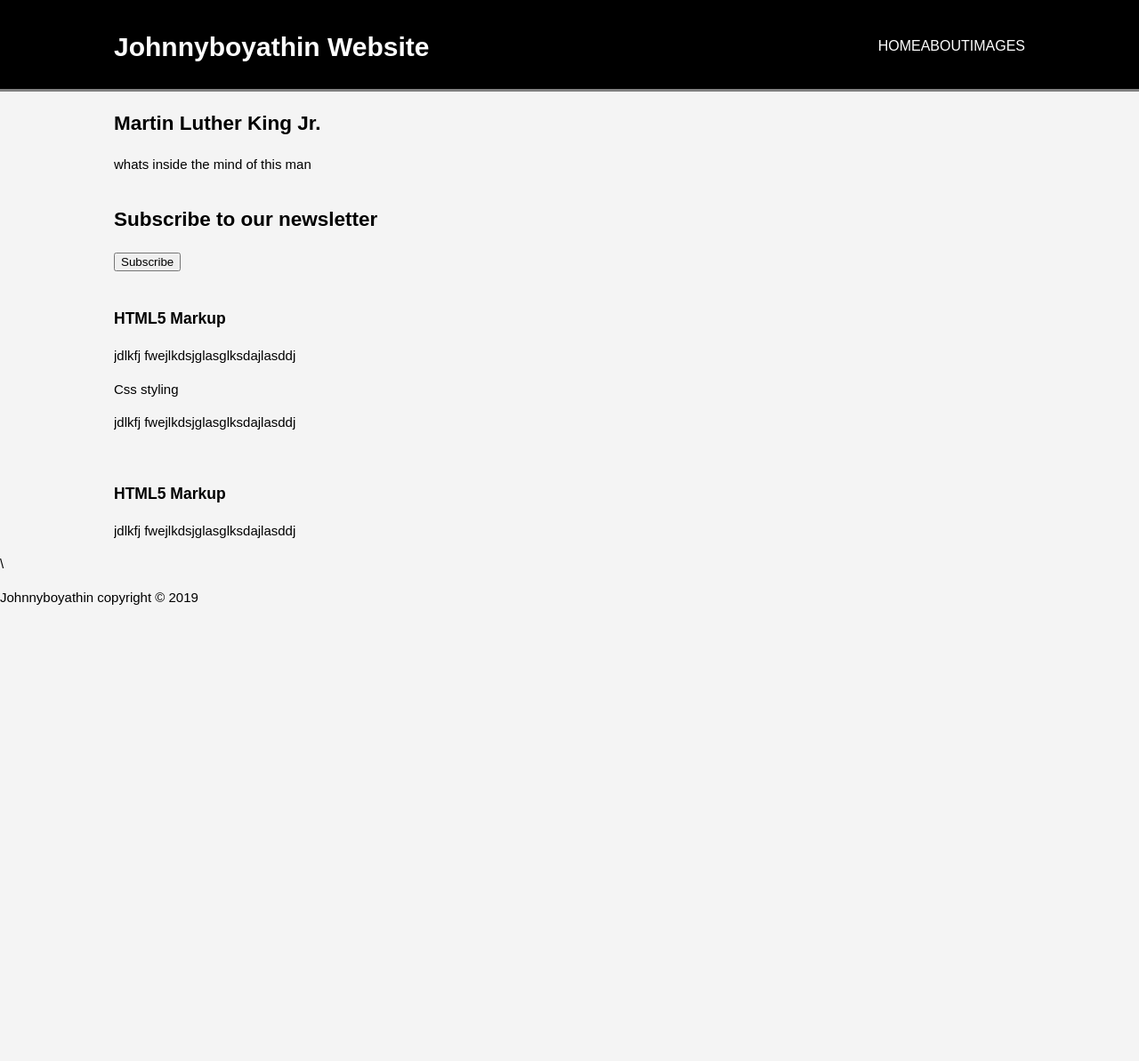
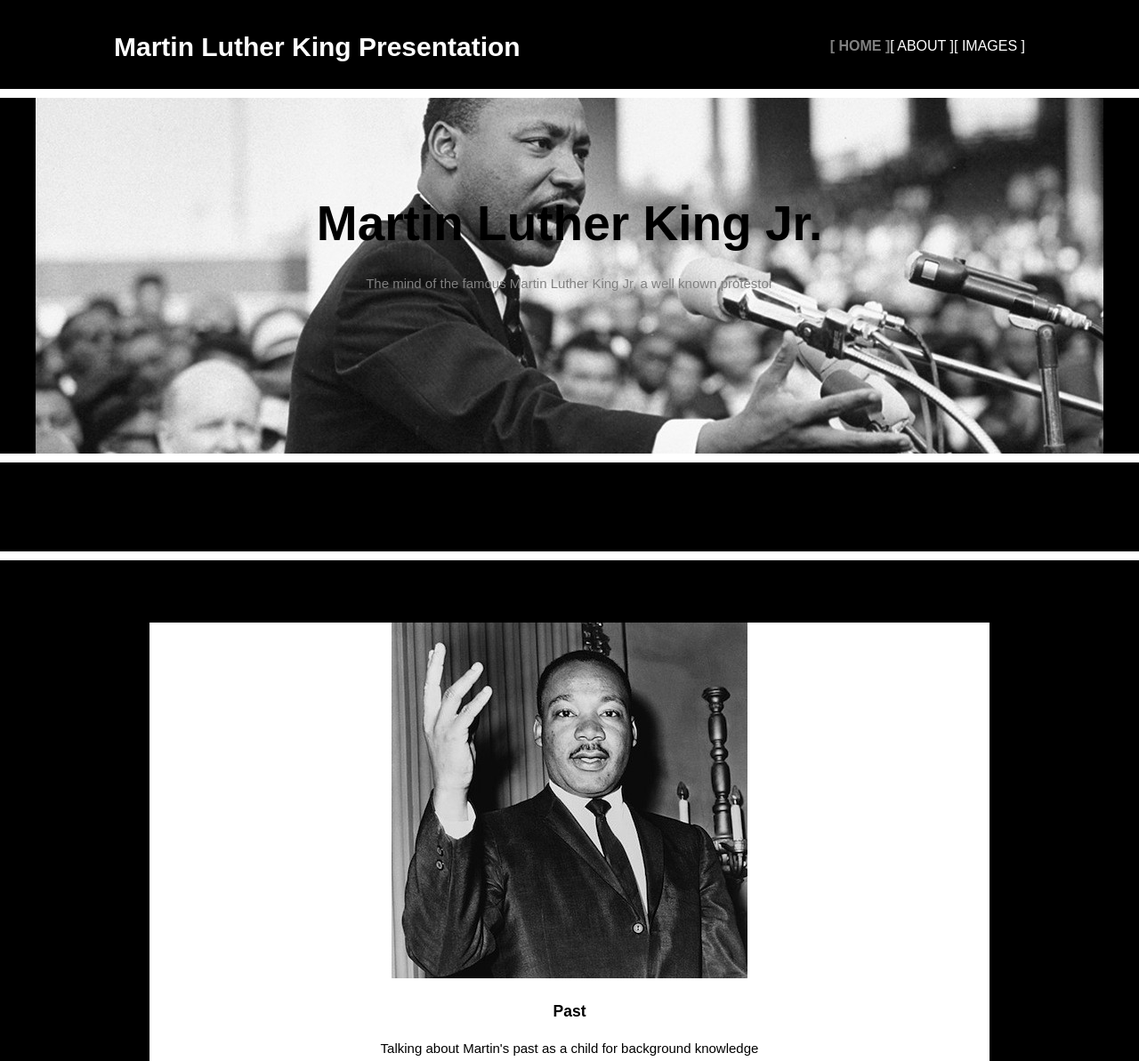
Before and after one commit to Johnnyboyathin-YT/FinalForWare, a plain HTML site: page index.html in a window 1280 px wide. Shown: the top 1193 px of the page at 89% size. Before the commit the page ends 800 px from the top, so only its background shows below. Drawn offline with Linux system fonts and the light colour scheme.

Commit message:
I added more than i think i can show
eh martin mad

```diff
--- a/index.html
+++ b/index.html
@@ -6,19 +6,19 @@
         <meta name="viewport" content="width=device-width">
         <meta name="description" content="Afordable and profetional web design">
    <title> Johnnyboyathin Website | Marin luther King Jr. </title>
-<link rel="stylesheet" href="style.css">
+<link rel="stylesheet" href="../FinalForWare/style.css">
 </head>
 <body>
     <header>
      <div class="container">
          <div id="branding">
-         <h1> Johnnyboyathin Website </h1>
+         <h1> Martin Luther King Presentation </h1>
        </div>
        <nav>
            <ul>
-               <li><a href="index.html">Home</a></li>
-               <li><a href="about.html">About</a></li>
-               <li><a href="images.html">Images</a></li>
+               <li class="current"><a href="index.html">[ Home ] </a></li>
+               <li><a href="about.html">[ About ] </a></li>
+               <li><a href="images.html"> [ images ] </a></li>
          </ul>
      </nav>
 </div>
@@ -31,70 +31,43 @@
    <div class="container">
        <h1> Martin Luther King Jr.</h1>
 
-        <p> whats inside the mind of this man</p>
+        <p> The mind of the famous Martin Luther King Jr, a well known protestor</p>
 
    </div>
 
 </section>
 
+<section class="border">
 
 
-<section id="newsletter">
+</section>
 
-  <div class="container">
-
-      <h1> Subscribe to our newsletter</h1>
-
-       <form>
-
-            <imput type="email" placeholder="Enter Email...">
-
-            <button type="submit" class="button_1">Subscribe</button>
-
-       </form>
-
-     </div>
-
-  </section>
+<section class="anotherborder">
 
 
 <section id="boxes">
-
 <div class="container">
-
     <div class="box">
-
-<img scr="./img JJHJHKJHJHKJHKJHKHHK.png">
-
-         <h3>HTML5 Markup</h3>
-
-          <p> jdlkfj fwejlkdsjglasglksdajlasddj</p>
-
+<img src="images/MLK1_400_400_90.jpg">
+         <h3>Past</h3>
+          <p> Talking about Martin's past as a child for background knowledge</p>
   <div class="box">
-
-<img
-
-         <h3>Css styling</h3>
-
-          <p> jdlkfj fwejlkdsjglasglksdajlasddj</P>
-
+<img src="images/martin-luther-king-milwaukee-400x400.jpg">
+         <h3>Protesting</h3>
+          <p>Why his protests changed the world and how they affected the future</p>
   <div class="box">
-
-<img idhdh>
-
-         <h3>HTML5 Markup</h3>
-
-          <p> jdlkfj fwejlkdsjglasglksdajlasddj</p>
-
-       </div>
-
+<img src="images/martin-luther-king-pictures_400x400.jpg">
+         <h3>Tragic End</h3>
+          <p> With the death of martin luther king, there is hope of greater future </p>
+      </div>
+    </div>
 </div>
-
+ </div>
 </section>
 
 
 
-<footer>\
+<footer>
 
 <p>Johnnyboyathin copyright &copy; 2019</p>
 
--- a/style.css
+++ b/style.css
@@ -5,7 +5,6 @@ font-size: 15px;
 line-height:1.5;
 padding:0;
 margin:0;
-background-color: #f4f4f4;
 }
 
 
@@ -17,7 +16,10 @@ margin: Auto;
 overflow:hidden;
 }
 
-
+ul{
+    margin:0;
+    padding:0;
+}
 
 header{
 
@@ -25,7 +27,7 @@ background: #000;
 color:#ffffffff;
 padding-top:30px;
 min-height:70px;
-border-bottom: grey 3px solid;
+border-bottom: white 10px solid;
 }
 
 
@@ -36,14 +38,6 @@ color:#ffffff;
 text-decoration:none;
 text-transform: uppercase;
 font-size:16px;
-}
-
-
-
-header ul{
-
-margin:0;
-padding:0;
 }
 
 
@@ -70,3 +64,67 @@ float:right;
 margin-top:10px;
 
 }
+
+header .highlight, header .current a{
+    color:Grey;
+    font-weight: bold;
+}
+
+#showcase{
+min-height:400px;
+    min-width: 1200px;
+background:url('images/Power-of-Black-White-Photography.jpg') no-repeat 50% ;
+text-align:center;
+    background-color:black;
+}
+
+#showcase h1{
+    Margin-top:100px;
+    font-size:55px;
+    margin-bottom: 10px;
+}
+
+#showcase p{
+    font-size:15px;
+    color: grey;
+}
+
+
+
+
+.border {
+    background-color: black;
+    padding:50px;
+    border-top: white 10px solid;
+}
+
+#boxes{
+    margin-top: 20px;
+}
+
+#boxes .box{
+    float:left;
+    text-align:center;
+    width:100%;
+    padding:0px;
+    background-color:#fff;
+
+}
+
+#boxes .box img{
+    width:400px;
+    background-color: #fff;
+}
+
+.anotherborder {
+    background-color: black;
+    padding:50px;
+    border-top: white 10px solid;
+}
+
+footer{
+    padding:20px;
+    margin-top:20px;
+    background-color: white;
+    text-align:center;
+}
```
Also changed, not shown: about.html (+46 -0 lines), images/MLK1_400_400_90.jpg (added), images/Power-of-Black-White-Photography.jpg (added), images/martin-luther-king-milwaukee-400x400.jpg (added), images/martin-luther-king-pictures_400x400.jpg (added).
